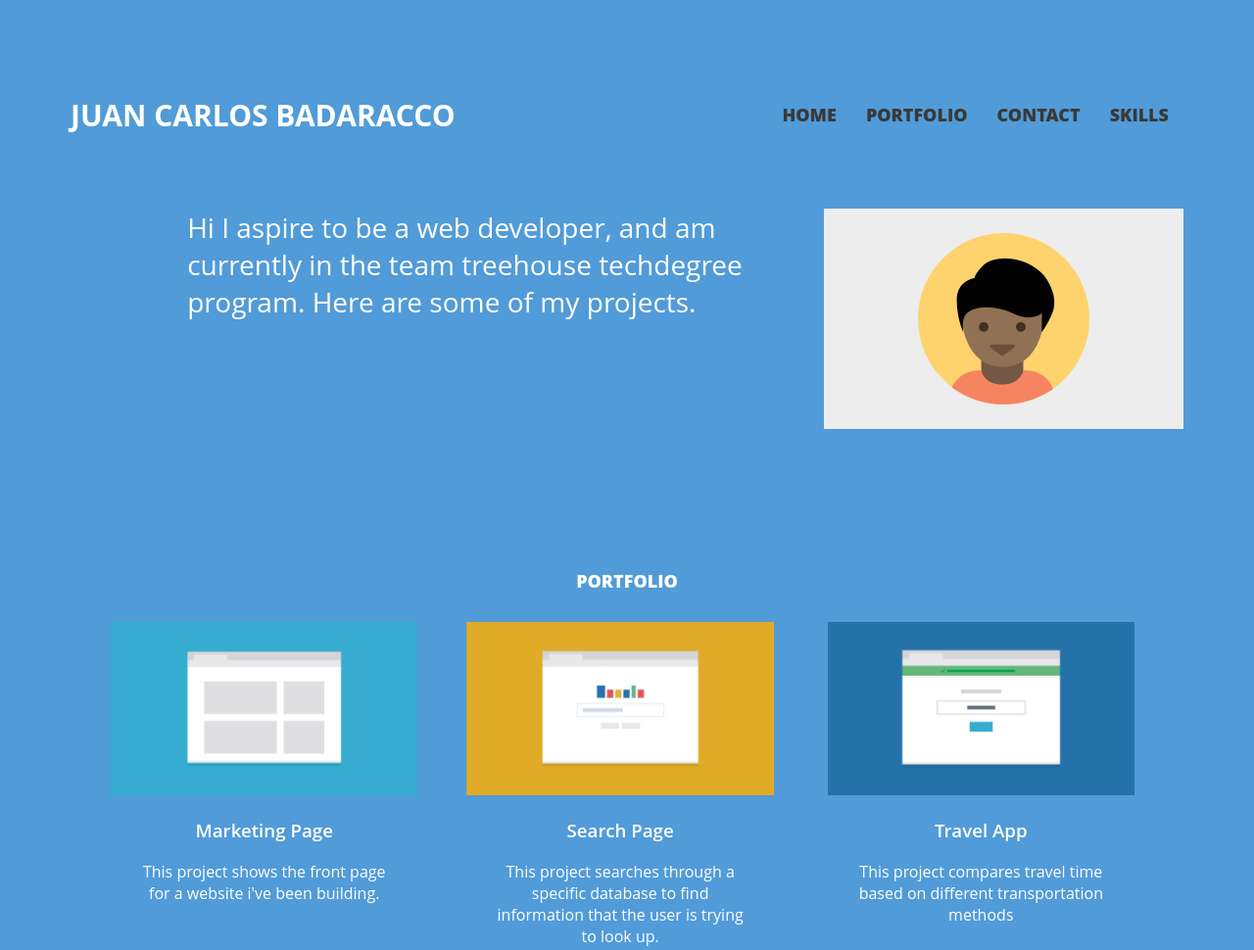
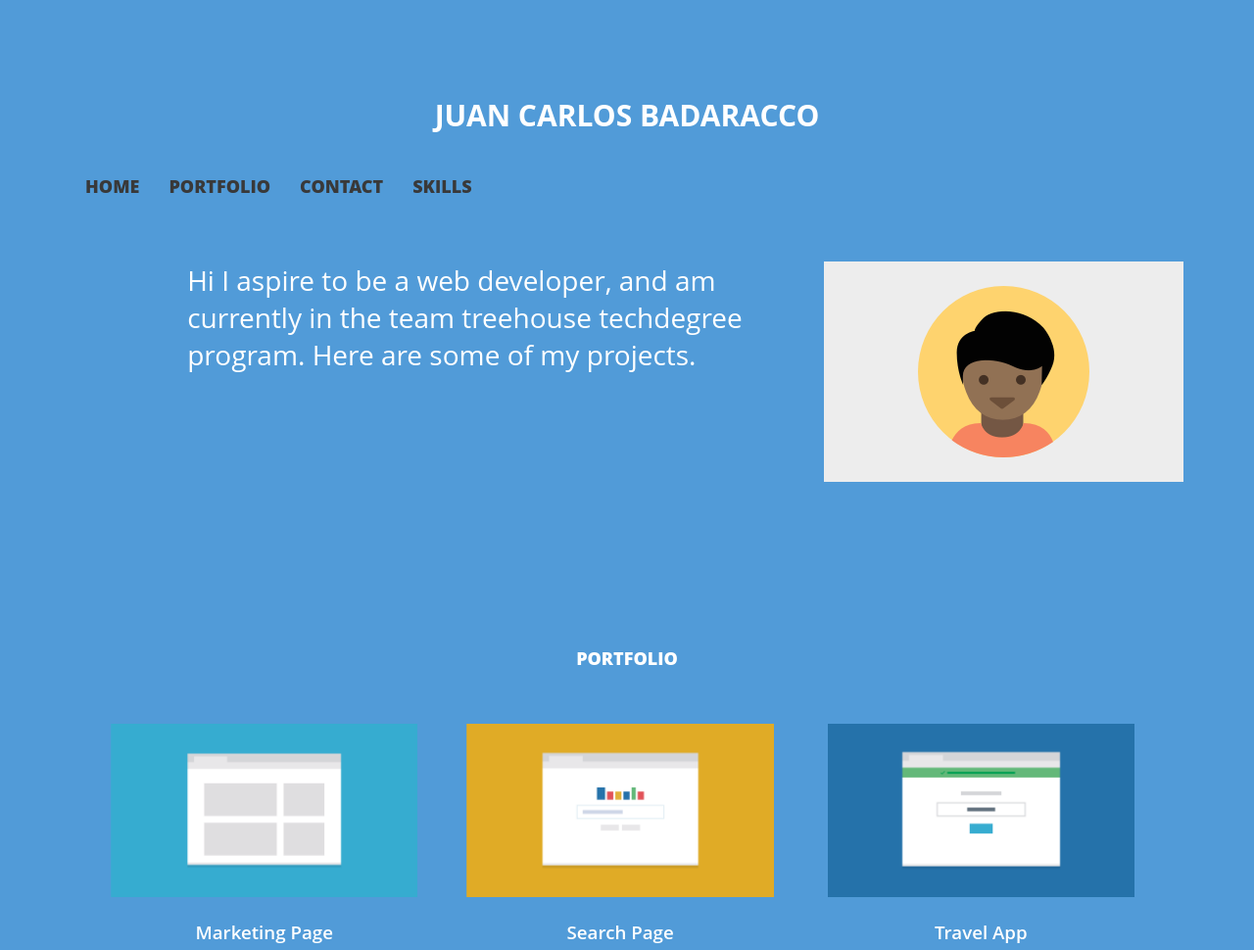
Before and after one commit to JCBadaracco/Techdegree-Project-2, a plain HTML site: page index.html in a window 1280 px wide. Shown: the top 970 px of the page at 98% size. Drawn offline with Linux system fonts and the light colour scheme.

Commit message:
project 2
project 2 changes

```diff
--- a/css/stylesheet.css
+++ b/css/stylesheet.css
@@ -208,11 +208,6 @@ li {
   }
 @media screen and (min-width: 1024px) {
 
-  nav {
-    display: flex;
-    justify-content: space-between;
-  }
-
   .nav {
     margin: initial;
     align-items: center;
--- a/index.html
+++ b/index.html
@@ -36,7 +36,7 @@
       </div>
 
       <div class="portfolio-container">
-        <h2 id="#portfolio">Portfolio</h2>
+        <h2 id="portfolio">Portfolio</h2>
         <div class="gotit">
           <div class="projectproj pro-1">
             <img
@@ -124,7 +124,7 @@
         Email <a href="#" class="contact-info"> badaracco.juan@gmail.com</a>
       </p>
     </div>
-
+    <nav>
       <footer>
         <p class="name">Juan Carlos Badaracco</p>
         <a class="top" href="#top"> Back to Top </a>
@@ -134,5 +134,6 @@
           <li><a href="#contact">Contact</a></li>
         </ul>
       </footer>
+    </nav>
   </body>
 </html>
```
Lines whose indentation alone changed are shown as unchanged.
